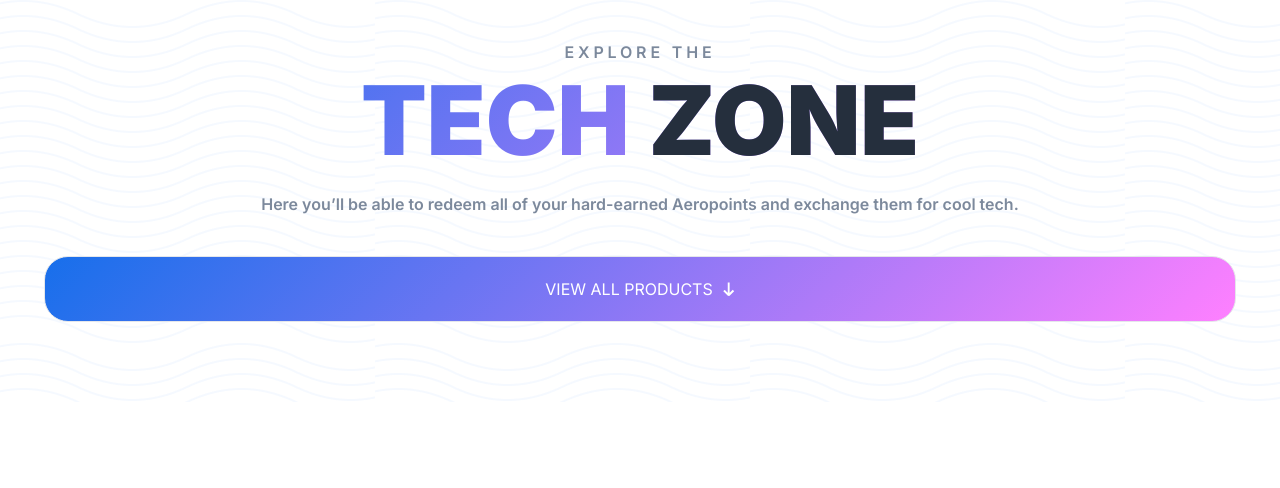
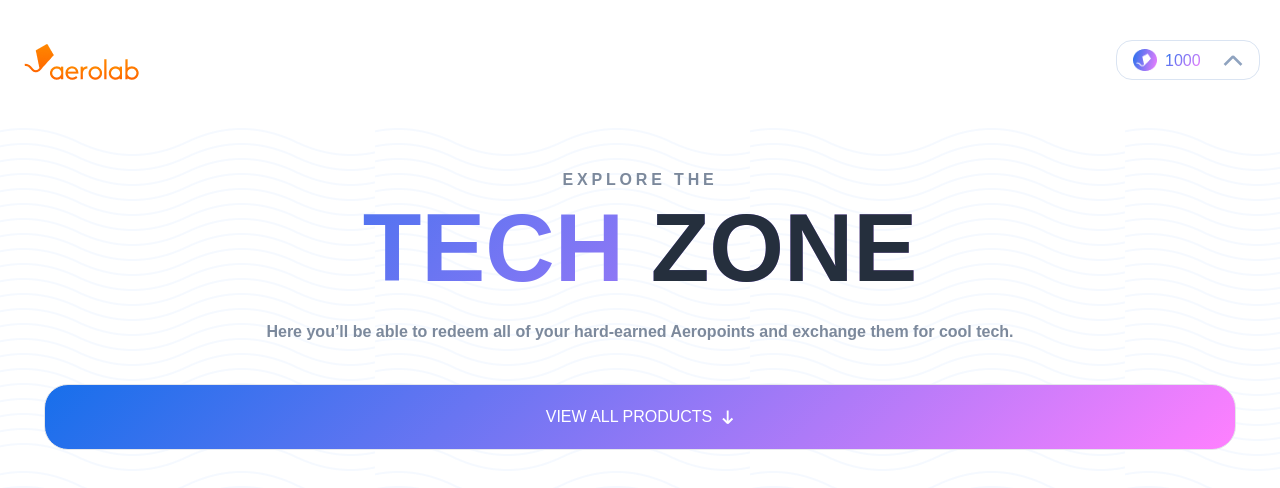
Before and after one commit to Kashif-Saleem-Ghuman/catalog-loyalty-program, a Next.js app: page / in a window 1280 px wide. Shown: the top 488 px of the page. Built offline with nearby package versions, Linux system fonts and the light colour scheme.

Commit message:
Refac: Add nav bar and the required font to the body

```diff
--- a/app/layout.js
+++ b/app/layout.js
@@ -1,7 +1,7 @@
 import './globals.css'
-import { Inter } from 'next/font/google'
+import Nav from '@/components/Nav'
 
-const inter = Inter({ subsets: ['latin'] })
+
 
 export const metadata = {
   title: 'Create Next App',
@@ -11,7 +11,11 @@
 export default function RootLayout({ children }) {
   return (
     <html lang="en">
-      <body className={inter.className}>{children}</body>
-    </html>
+      <body className='font-montserrat'>
+        <Nav />
+        {children}
+
+      </body>
+    </html >
   )
 }
```
